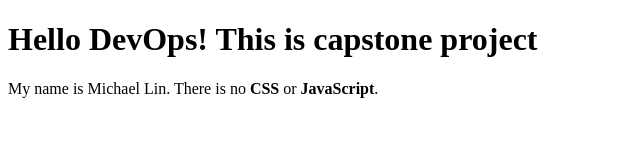
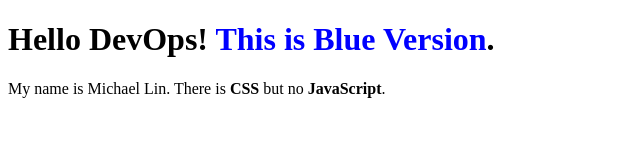
Before and after one commit to michlin0825/devops-capstone, a plain HTML site: page index.html in a window 1280 px wide. Shown: the whole page, without its empty margins (0-640 px from the left). Drawn offline with Linux system fonts and the light colour scheme.

Commit message:
Add files via upload

```diff
--- a/index.html
+++ b/index.html
@@ -4,7 +4,7 @@
         <title>Static HTML Site</title>
     </head>
     <body>
-        <h1>Hello DevOps! This is capstone project</h1>
-        <p>My name is Michael Lin. There is no <strong>CSS</strong> or <strong>JavaScript</strong>.</p>
+        <h1>Hello DevOps! <font color='blue'>This is Blue Version</font>.</h1>
+        <p>My name is Michael Lin. There is <strong>CSS</strong> but no <strong>JavaScript</strong>.</p>
     </body>
 </html>
```
Also changed, not shown: 1 other file.
